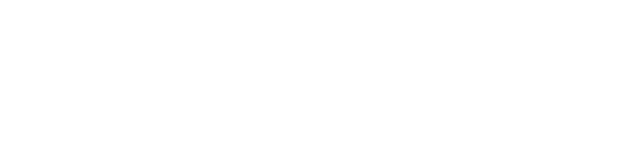
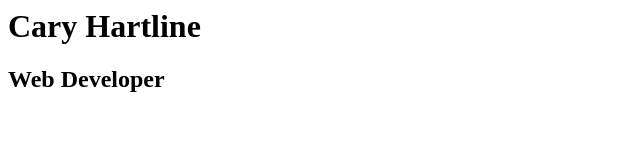
Before and after one commit to caryhartline/caryhartline.github.io, a plain HTML site: page index.html in a window 1280 px wide. Shown: the whole page, without its empty margins (0-640 px from the left). Drawn offline with Linux system fonts and the light colour scheme.

Commit message:
Refine header tags and add bones

```diff
--- a/index.html
+++ b/index.html
@@ -1,9 +1,16 @@
 <html>
 	<head>
 		<title>Cary Hartline | Web Developer</title>
-		<meta charset="UTF-8">
-		<meta name="language" content="EN">
+		<meta charset="utf-8">
+		<meta name="language" content="en-US">
 	</head>
 	<body>
+		<header>
+			<h1>Cary Hartline</h1>
+			<h2>Web Developer</h2>
+		</header>
+		<main>
+
+		</main>
 	</body>
 </html>
```
